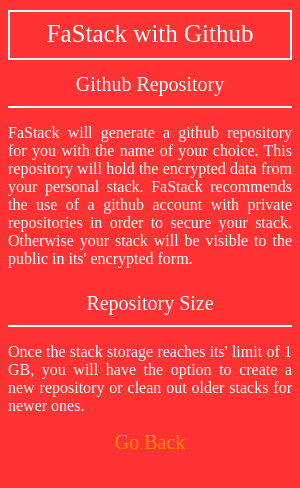
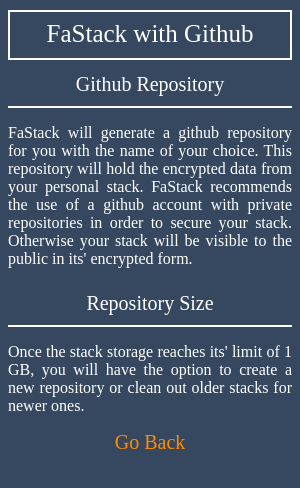
Before and after one commit to ssajnani/FastackDesktop, an Electron app: page stack/stack_info.html in a window 300 px wide. Drawn offline with nearby package versions, Linux system fonts and the light colour scheme; no server answers.

Commit message:
change colour

```diff
--- a/stack/stackInfo.css
+++ b/stack/stackInfo.css
@@ -1,5 +1,5 @@
 body {
-    background-color: rgba(255,0,0,0.8);
+    background-color: rgba(54,72,95, 1);
 }
 
 #fastack {
```
